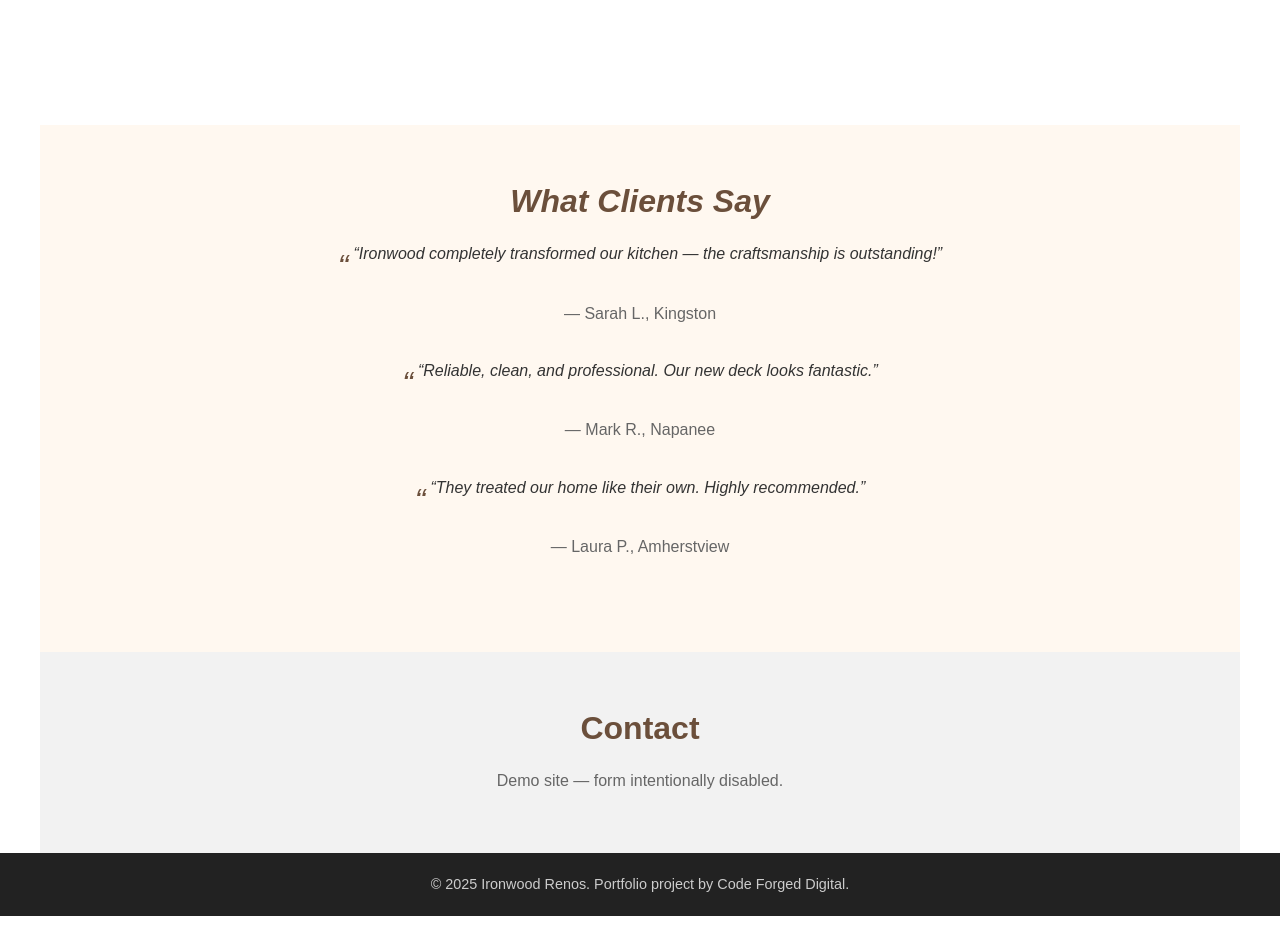
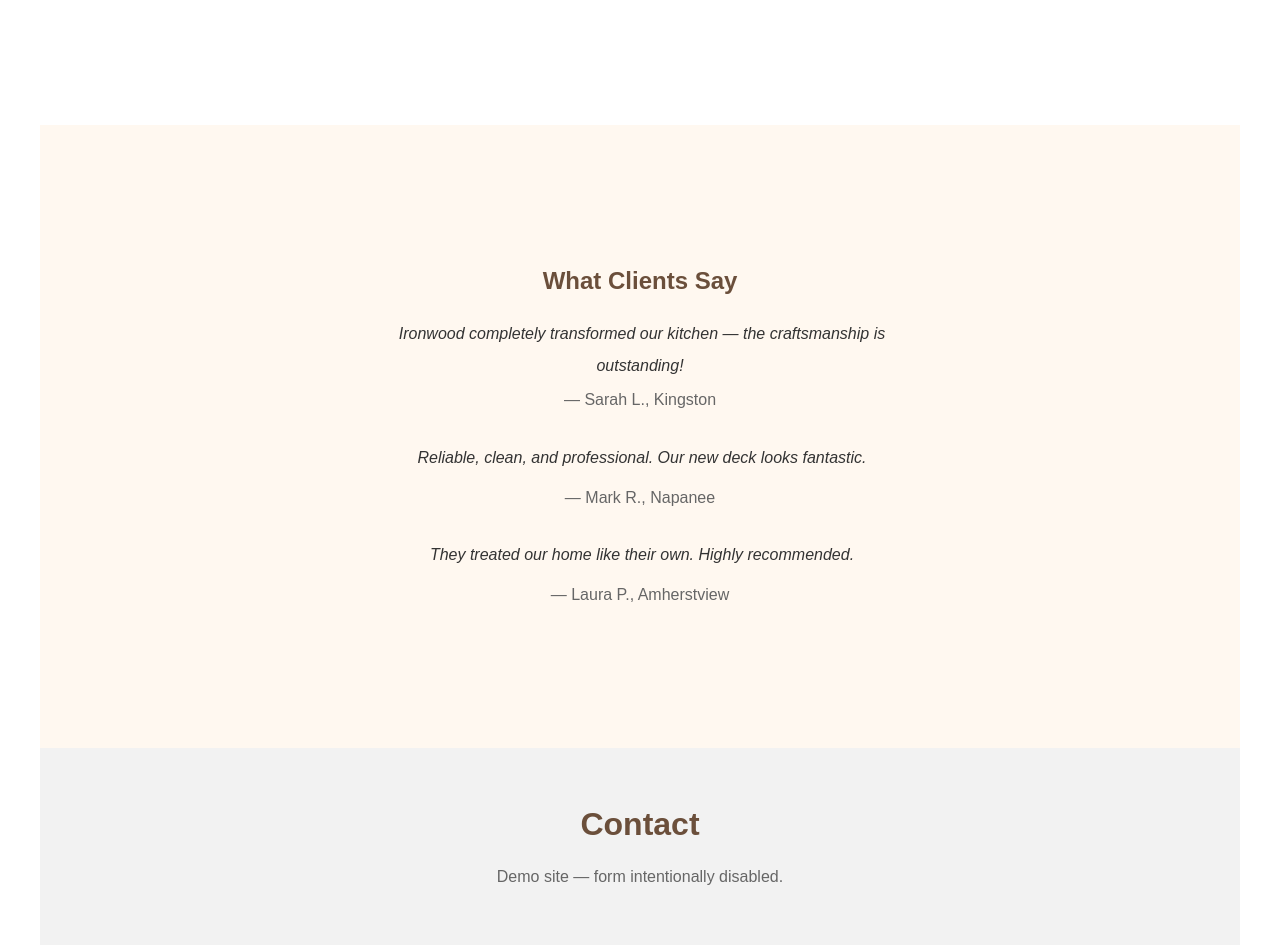
Before and after one commit to DJC339/ironwood-renos, a website: page index.html in a window 1280 px wide. Shown: the part 1400-2345 px from the top of the page. Before the commit the page ends 2316 px from the top, so only its background shows below. Drawn offline with Linux system fonts and the light colour scheme.

Commit message:
migrated the what clients say section to tailwind

```diff
--- a/css/style.css
+++ b/css/style.css
@@ -56,41 +56,6 @@ section {
   margin: auto;
 }
 
-/* ====================================================
-   Testimonials Section
-==================================================== */
-.testimonials {
-  background: var(--color-bg-alt);
-  text-align: center;
-  font-style: italic;
-}
-
-.testimonial {
-  margin-bottom: 2rem;
-  max-width: 700px;
-  margin-left: auto;
-  margin-right: auto;
-}
-
-.testimonial blockquote {
-  quotes: "“" "”";
-  position: relative;
-  margin: 0 0 0.5rem;
-}
-
-.testimonial blockquote::before {
-  content: open-quote;
-  color: var(--color-primary);
-  font-size: 2rem;
-  vertical-align: top;
-  margin-right: 5px;
-}
-
-.testimonial cite {
-  display: block;
-  color: var(--color-muted);
-  font-style: normal;
-}
 
 /* ====================================================
    Contact Section
--- a/index.html
+++ b/index.html
@@ -66,20 +66,34 @@
   </section>
 
 
-  <!-- Testimonials Section -->
-  <section class="testimonials">
-    <h2>What Clients Say</h2>
-    <div class="testimonial">
-      <blockquote>“Ironwood completely transformed our kitchen — the craftsmanship is outstanding!”</blockquote>
-      <cite>— Sarah L., Kingston</cite>
-    </div>
-    <div class="testimonial">
-      <blockquote>“Reliable, clean, and professional. Our new deck looks fantastic.”</blockquote>
-      <cite>— Mark R., Napanee</cite>
-    </div>
-    <div class="testimonial">
-      <blockquote>“They treated our home like their own. Highly recommended.”</blockquote>
-      <cite>— Laura P., Amherstview</cite>
+  <!-- Testimonials Section (Tailwind) -->
+  <section class="bg-bg-alt">
+    <div class="container py-16 md:py-20 text-center">
+      <h2 class="text-2xl mb-6 text-primary font-semibold">What Clients Say</h2>
+
+      <div class="mx-auto max-w-xl mb-8">
+        <blockquote class="italic">
+          <span class="align-top text-primary text-2xl mr-1"></span>
+          Ironwood completely transformed our kitchen — the craftsmanship is outstanding!
+        </blockquote>
+        <cite class="not-italic text-muted block mt-2">— Sarah L., Kingston</cite>
+      </div>
+
+      <div class="mx-auto max-w-xl mb-8">
+        <blockquote class="italic">
+          <span class="align-top text-primary text-2xl mr-1"></span>
+          Reliable, clean, and professional. Our new deck looks fantastic.
+        </blockquote>
+        <cite class="not-italic text-muted block mt-2">— Mark R., Napanee</cite>
+      </div>
+
+      <div class="mx-auto max-w-xl">
+        <blockquote class="italic">
+          <span class="align-top text-primary text-2xl mr-1"></span>
+          They treated our home like their own. Highly recommended.
+        </blockquote>
+        <cite class="not-italic text-muted block mt-2">— Laura P., Amherstview</cite>
+      </div>
     </div>
   </section>
 
```
Also changed, not shown: css/tw.css.
